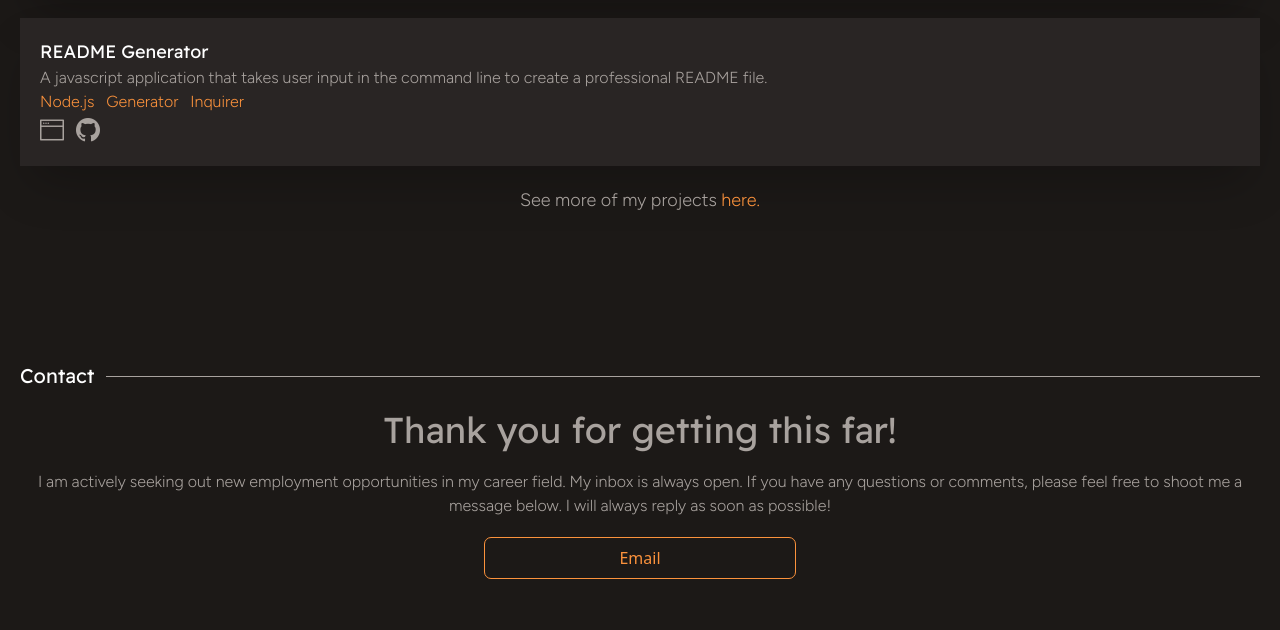
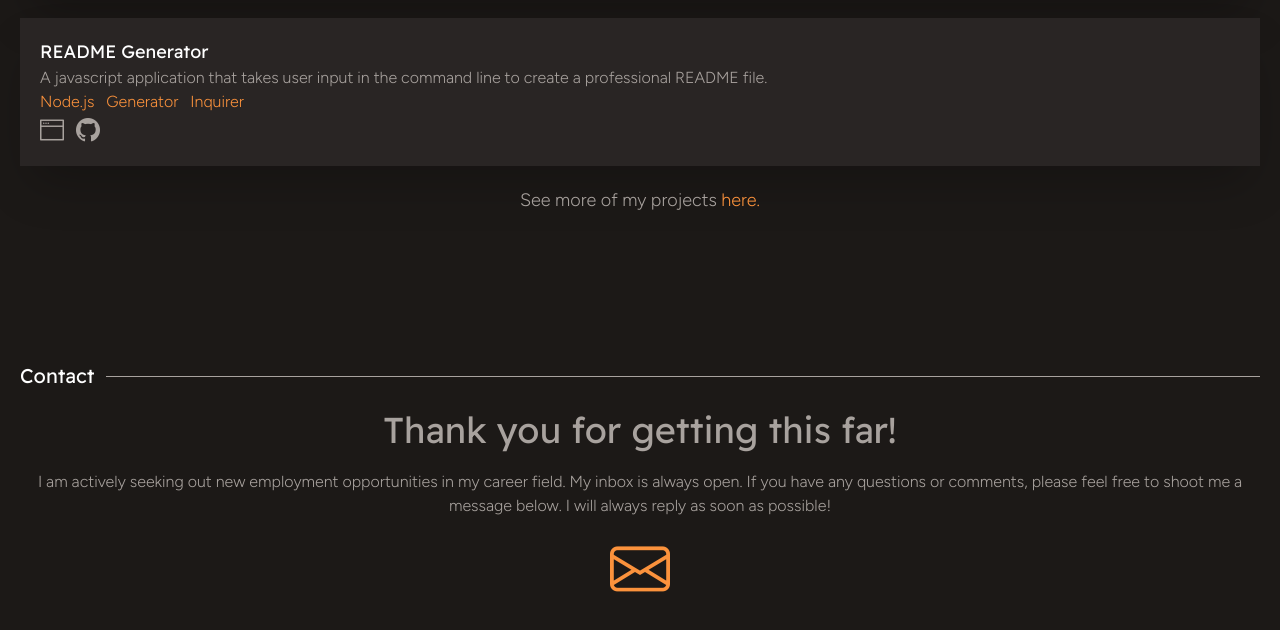
Before and after one commit to realnifty/react-portfolio-v2, a React (Create React App) app: page / in a window 1280 px wide. Shown: the part 3150-3780 px from the top of the page. Built offline with nearby package versions, Linux system fonts and the light colour scheme.

Commit message:
add email button

```diff
--- a/src/components/Contact/index.js
+++ b/src/components/Contact/index.js
@@ -15,7 +15,7 @@ function Contact() {
                     or comments, please feel free to shoot me a message below.
                     I will always reply as soon as possible!
                 </p>
-                <button className="outline outline-1 outline-orange-400 p-2 rounded-md hover:outline-orange-300 ease-in-out duration-100 text-orange-400 w-1/4 mx-auto">Email</button>
+                <a className="text-orange-400 text-6xl hover:text-orange-300 ease-in-out duration-100" href='mailto:rogelioalbertopedraza@gmail.com' target="_blank"><i class="bi bi-envelope"></i></a>
             </div>
         </section>
     )
```
